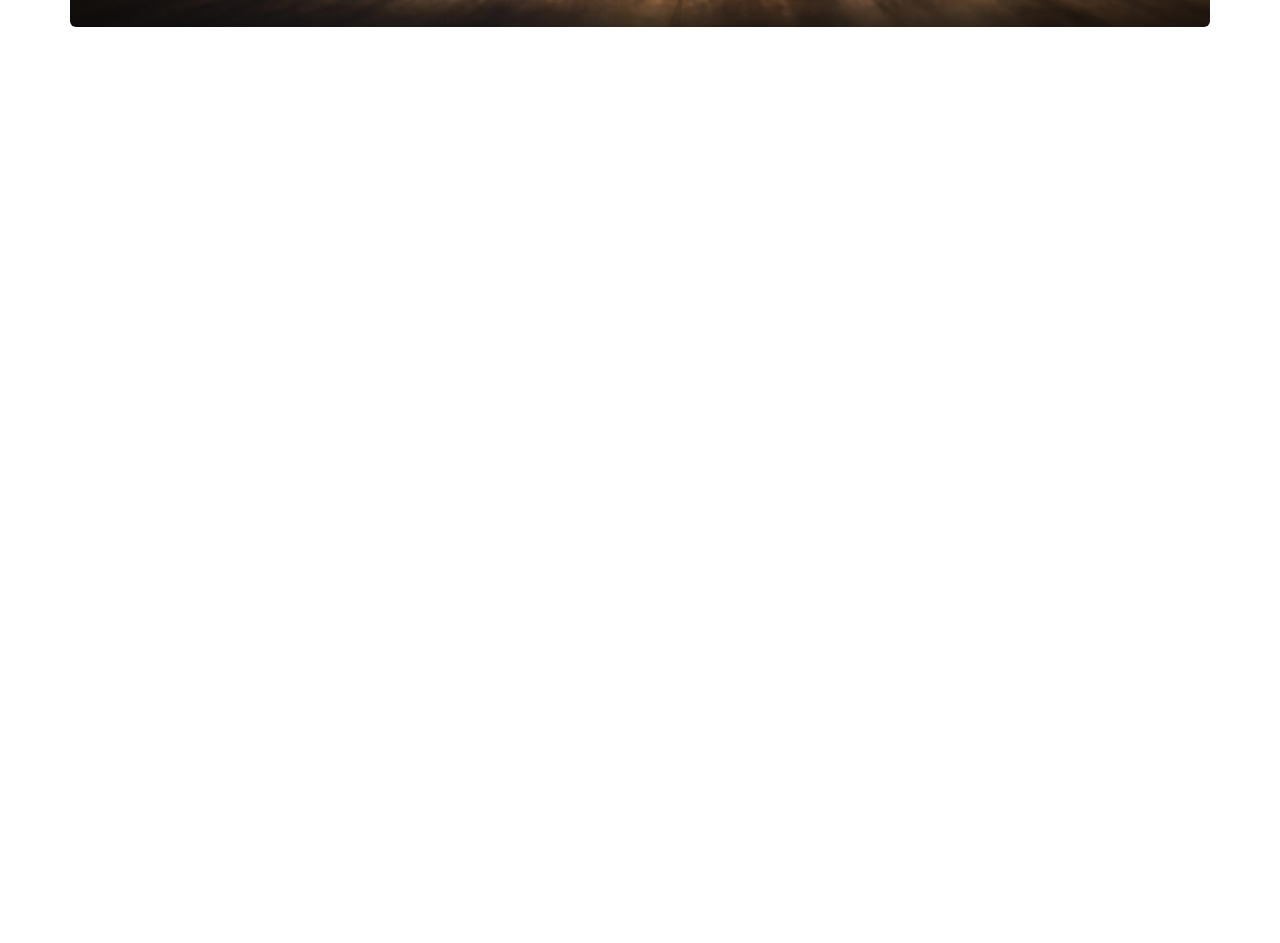
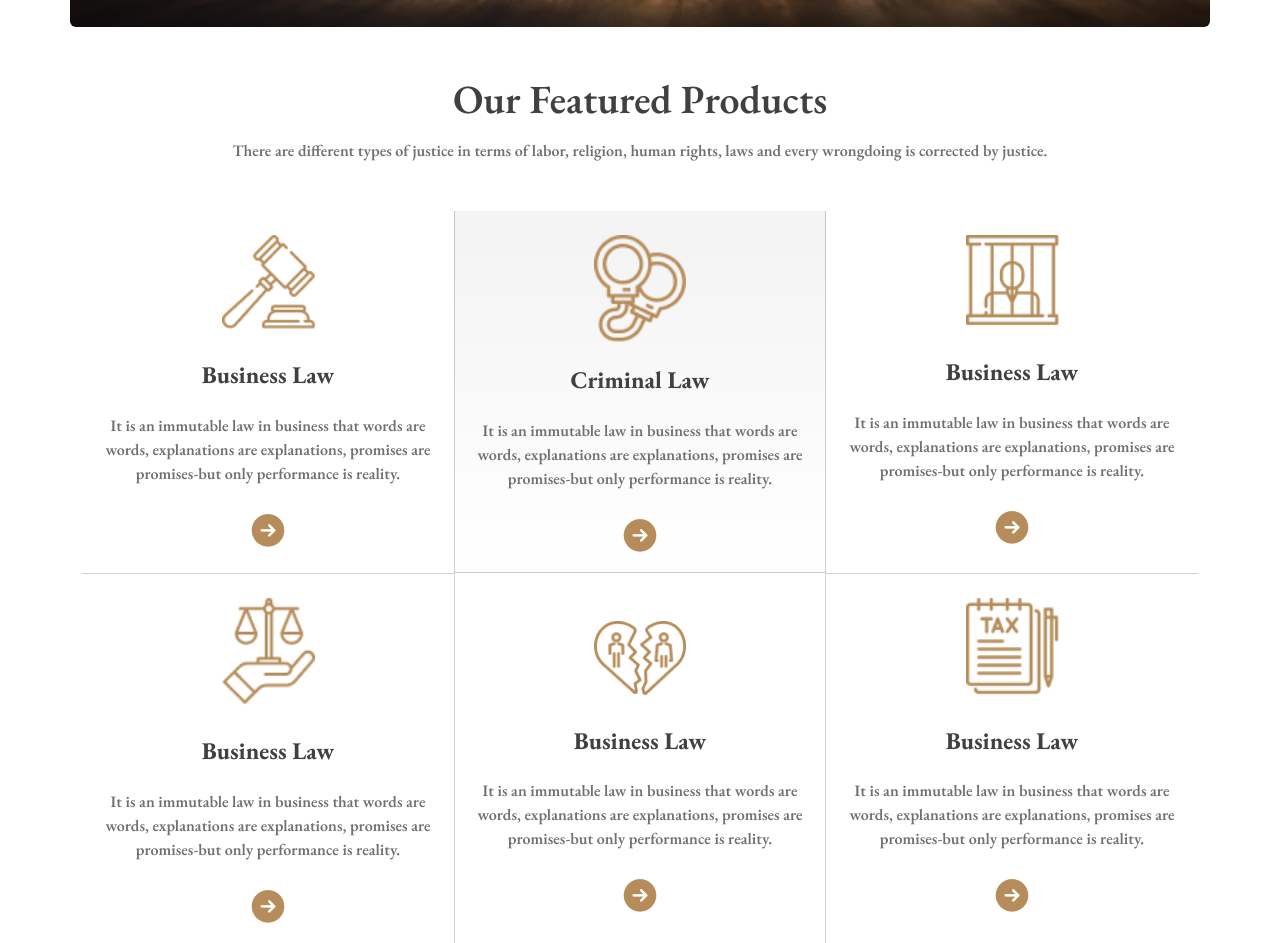
Before and after one commit to ar-asad/legal-solution-house, a plain HTML site: page index.html in a window 1280 px wide. Shown: the part 561-1504 px from the top of the page. Before the commit the page ends 800 px from the top, so only its background shows below. Drawn offline with nearby package versions, Linux system fonts and the light colour scheme.

Commit message:
Law Area section added

```diff
--- a/index.html
+++ b/index.html
@@ -95,8 +95,103 @@
                 </div>
             </div>
         </div>
-
     </header>
+    <main>
+        <!-- section Law-Area -->
+        <!-- ................ -->
+        <div class="leagal-practice container">
+            <h1 class="mt-5 text-center mb-3 heading">Our Featured Products</h1>
+            <p class="text-center mb-5 w-75 mx-auto description ">There are different types of justice in terms of
+                labor, religion,
+                human rights, laws and every wrongdoing is corrected by justice.
+            </p>
+            <div class="row row-cols-1 row-cols-md-3 g-0">
+                <div class="col ">
+                    <div class="card h-100 rounded-0  border-0">
+                        <img src="/images/Group 10.png" class="card-img-top w-25 mx-auto pt-4 mb-3" alt="...">
+                        <div class="card-body text-center">
+                            <h4 class="card-title fw-bold mb-4 heading">Business Law</h4>
+                            <p class="card-text mb-4 description">It is an immutable law in business that words are
+                                words,
+                                explanations
+                                are
+                                explanations, promises are promises-but only performance is reality.</p>
+                            <img src="/images/Frame.png" alt="">
+                        </div>
+                    </div>
+                </div>
+                <div class="col">
+                    <div class="card h-100 criminial-law-card rounded-0  border-top-0 ">
+                        <img src="/images/Group 15.png" class="card-img-top w-25 mx-auto pt-4 mb-2" alt="...">
+                        <div class="card-body text-center">
+                            <h4 class="card-title fw-bold mb-4 heading">Criminal Law</h4>
+                            <p class="card-text mb-4 description">It is an immutable law in business that words are
+                                words,
+                                explanations
+                                are
+                                explanations, promises are promises-but only performance is reality.</p>
+                            <img src="/images/Frame.png" alt="">
+                        </div>
+                    </div>
+                </div>
+                <div class="col">
+                    <div class="card h-100 rounded-0  border-0">
+                        <img src="/images/layer1.png" class="card-img-top w-25 mx-auto pt-4 mb-3" alt="...">
+                        <div class="card-body text-center">
+                            <h4 class="card-title fw-bold mb-4 heading">Business Law</h4>
+                            <p class="card-text mb-4 description">It is an immutable law in business that words are
+                                words,
+                                explanations
+                                are
+                                explanations, promises are promises-but only performance is reality.</p>
+                            <img src="/images/Frame.png" alt="">
+                        </div>
+                    </div>
+                </div>
+                <div class="col">
+                    <div class="card h-100 rounded-0  border-bottom-0 border-start-0 border-end-0">
+                        <img src="/images/Group 12.png" class="card-img-top w-25 mx-auto pt-4 mb-3" alt="...">
+                        <div class="card-body text-center">
+                            <h4 class="card-title fw-bold mb-4 heading">Business Law</h4>
+                            <p class="card-text mb-4 description">It is an immutable law in business that words are
+                                words,
+                                explanations
+                                are
+                                explanations, promises are promises-but only performance is reality.</p>
+                            <img src="/images/Frame.png" alt="">
+                        </div>
+                    </div>
+                </div>
+                <div class="col">
+                    <div class="card h-100 rounded-0  border-bottom-0 border-top-0">
+                        <img src="/images/Group 16.png" class="card-img-top w-25 mx-auto pt-5 mb-3" alt="...">
+                        <div class="card-body text-center">
+                            <h4 class="card-title fw-bold mb-4 heading">Business Law</h4>
+                            <p class="card-text mb-4 description">It is an immutable law in business that words are
+                                words,
+                                explanations
+                                are
+                                explanations, promises are promises-but only performance is reality.</p>
+                            <img src="/images/Frame.png" alt="">
+                        </div>
+                    </div>
+                </div>
+                <div class="col">
+                    <div class="card h-100 rounded-0 border-bottom-0 border-end-0 border-start-0">
+                        <img src="/images/Group 13.png" class="card-img-top w-25 mx-auto pt-4 mb-3" alt="...">
+                        <div class="card-body text-center">
+                            <h4 class="card-title fw-bold mb-4 heading">Business Law</h4>
+                            <p class="card-text mb-4 description">It is an immutable law in business that words are
+                                words,
+                                explanations
+                                are
+                                explanations, promises are promises-but only performance is reality.</p>
+                            <img src="/images/Frame.png" alt="">
+                        </div>
+                    </div>
+                </div>
+            </div>
+    </main>
 
     <!-- javaScript cdn link -->
     <script src="https://cdn.jsdelivr.net/npm/bootstrap@5.2.3/dist/js/bootstrap.bundle.min.js"
--- a/style.css
+++ b/style.css
@@ -7,11 +7,22 @@
     font-weight: 400;
 }
 
+.heading {
+    color: #414040;
+}
+
+.description {
+    color: #707070;
+}
+
 .banner {
     background: linear-gradient(180deg, #111111 0%, rgba(17, 17, 17, 0) 100%), url(./images/Rectangle\ 4.png);
     background-size: cover;
     background-position: center;
     padding: 100px 0;
 
+}
 
+.criminial-law-card {
+    background: linear-gradient(180deg, #F3F3F3 0%, rgba(243, 243, 243, 0) 100%);
 }
```
